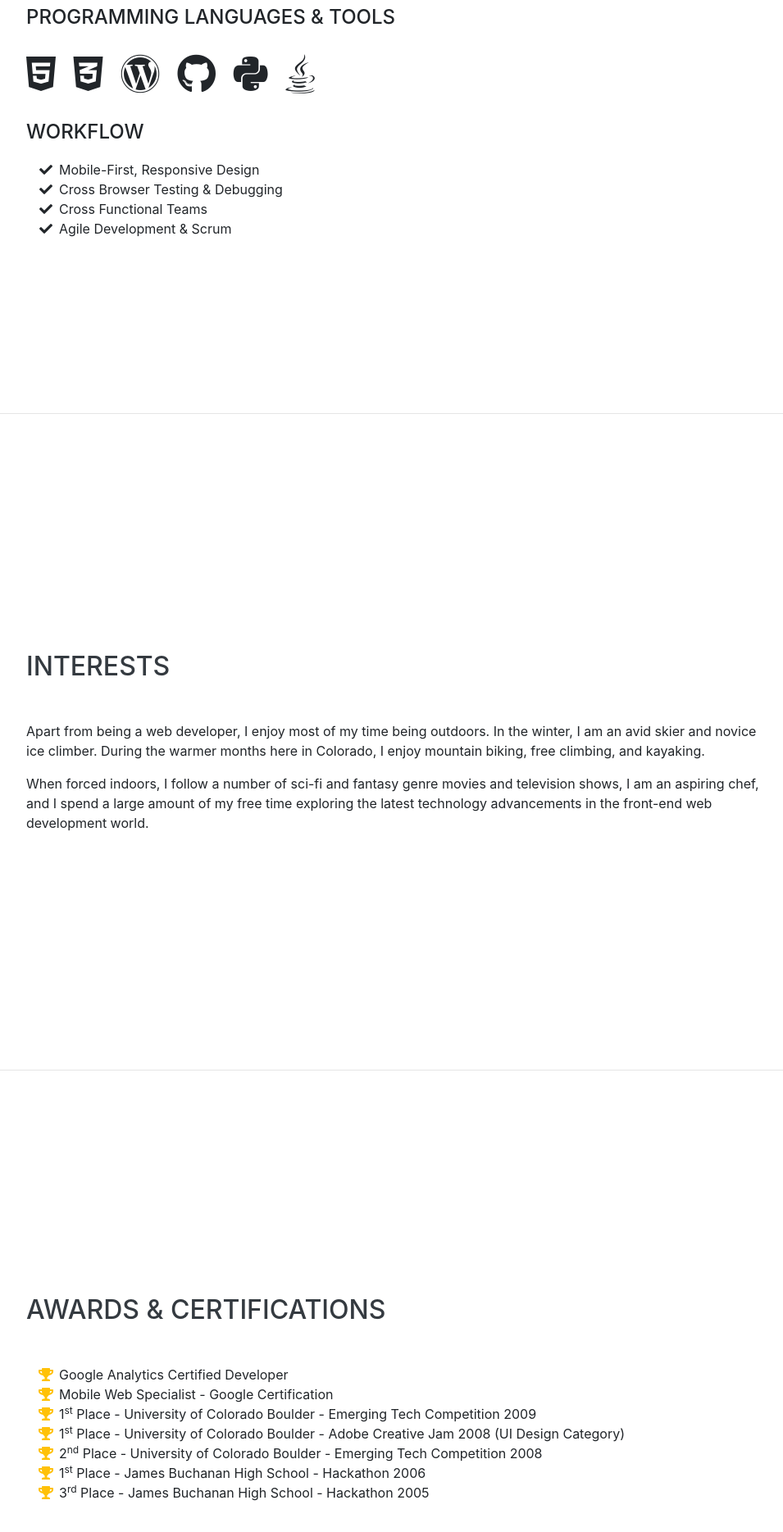
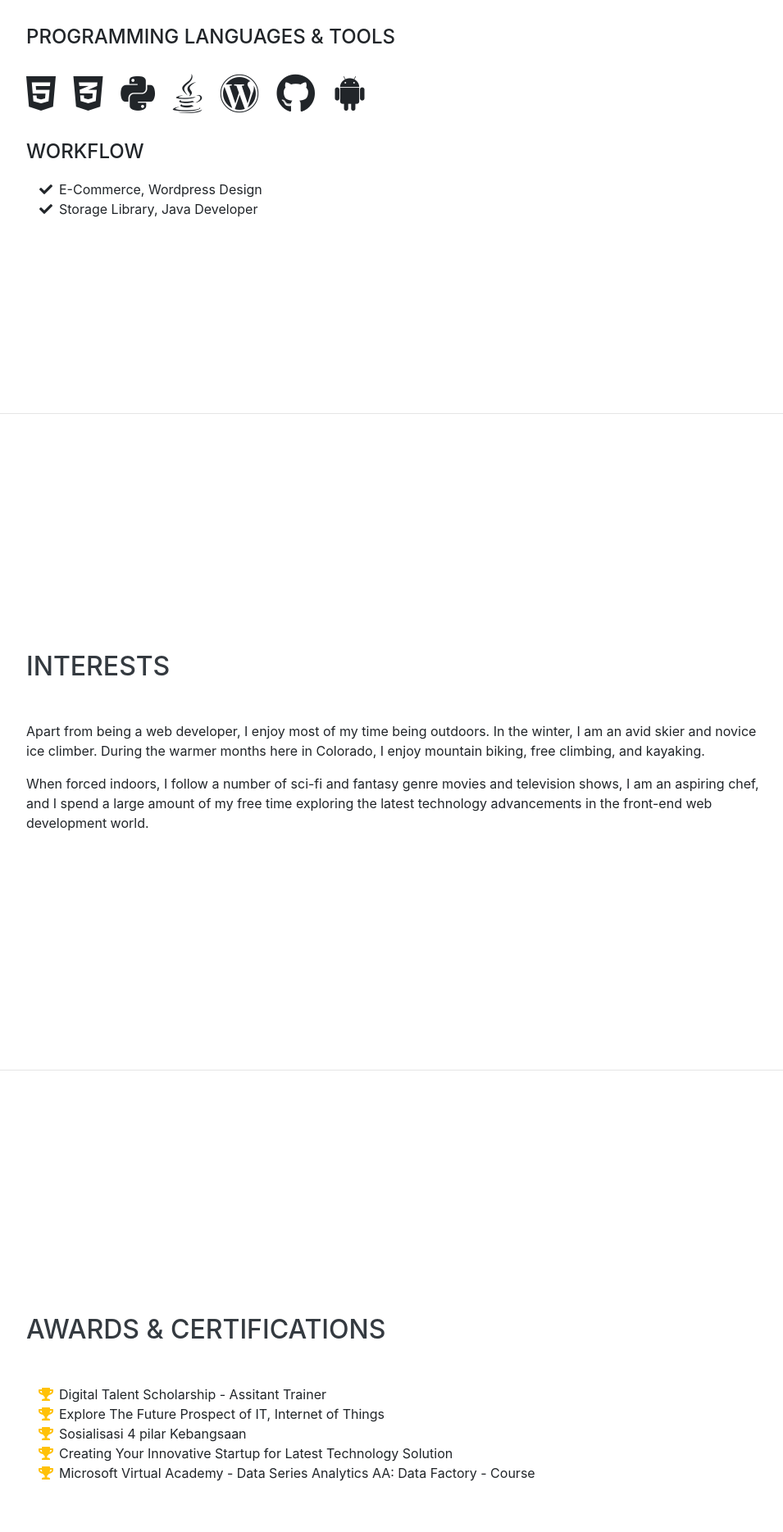
Before and after one commit to dedeaditya/bootstrap-Portofolio, a website with bundled scripts: page index.html in a window 1280 px wide. Shown: the part 2872-4741 px from the top of the page at 82% size, without its empty margins (288-1243 px from the left). Built offline with nearby package versions, Linux system fonts and the light colour scheme; a web font is replaced by a local one.

Commit message:
third change

```diff
--- a/index.html
+++ b/index.html
@@ -209,33 +209,37 @@
             <i class="fab fa-css3-alt"></i>
           </li>
           <li class="list-inline-item">
+            <i class="fab fa-python"></i>
+          </li>
+          <li class="list-inline-item">
+            <i class="fab fa-java"></i>
+          </li>
+          <li class="list-inline-item">
             <i class="fab fa-wordpress"></i>
           </li>
           <li class="list-inline-item">
             <i class="fab fa-github"></i>
           </li>
           <li class="list-inline-item">
-            <i class="fab fa-python"></i>
+            <i class="fab fa-android"></i>
           </li>
-          <li class="list-inline-item">
-            <i class="fab fa-java"></i>
-          </li>
+
         </ul>
 
         <div class="subheading mb-3">Workflow</div>
         <ul class="fa-ul mb-0">
           <li>
             <i class="fa-li fa fa-check"></i>
-            Mobile-First, Responsive Design</li>
+            E-Commerce, Wordpress Design</li>
           <li>
             <i class="fa-li fa fa-check"></i>
-            Cross Browser Testing &amp; Debugging</li>
-          <li>
+            Storage Library, Java Developer</li>
+<!--          <li>
             <i class="fa-li fa fa-check"></i>
             Cross Functional Teams</li>
           <li>
             <i class="fa-li fa fa-check"></i>
-            Agile Development &amp; Scrum</li>
+            Agile Development &amp; Scrum</li>-->
         </ul>
       </div>
     </section>
@@ -258,30 +262,20 @@
         <ul class="fa-ul mb-0">
           <li>
             <i class="fa-li fa fa-trophy text-warning"></i>
-            Google Analytics Certified Developer</li>
+            Digital Talent Scholarship - Assitant Trainer</li>
           <li>
             <i class="fa-li fa fa-trophy text-warning"></i>
-            Mobile Web Specialist - Google Certification</li>
+            Explore The Future Prospect of IT, Internet of Things</li>
           <li>
             <i class="fa-li fa fa-trophy text-warning"></i>
-            1<sup>st</sup>
-            Place - University of Colorado Boulder - Emerging Tech Competition 2009</li>
+            Sosialisasi 4 pilar Kebangsaan</li>
           <li>
             <i class="fa-li fa fa-trophy text-warning"></i>
-            1<sup>st</sup>
-            Place - University of Colorado Boulder - Adobe Creative Jam 2008 (UI Design Category)</li>
+            Creating Your Innovative Startup for Latest Technology Solution</li>
           <li>
             <i class="fa-li fa fa-trophy text-warning"></i>
-            2<sup>nd</sup>
-            Place - University of Colorado Boulder - Emerging Tech Competition 2008</li>
-          <li>
-            <i class="fa-li fa fa-trophy text-warning"></i>
-            1<sup>st</sup>
-            Place - James Buchanan High School - Hackathon 2006</li>
-          <li>
-            <i class="fa-li fa fa-trophy text-warning"></i>
-            3<sup>rd</sup>
-            Place - James Buchanan High School - Hackathon 2005</li>
+            Microsoft Virtual Academy - Data Series Analytics AA: Data Factory - Course</li>
+
         </ul>
       </div>
     </section>
```
